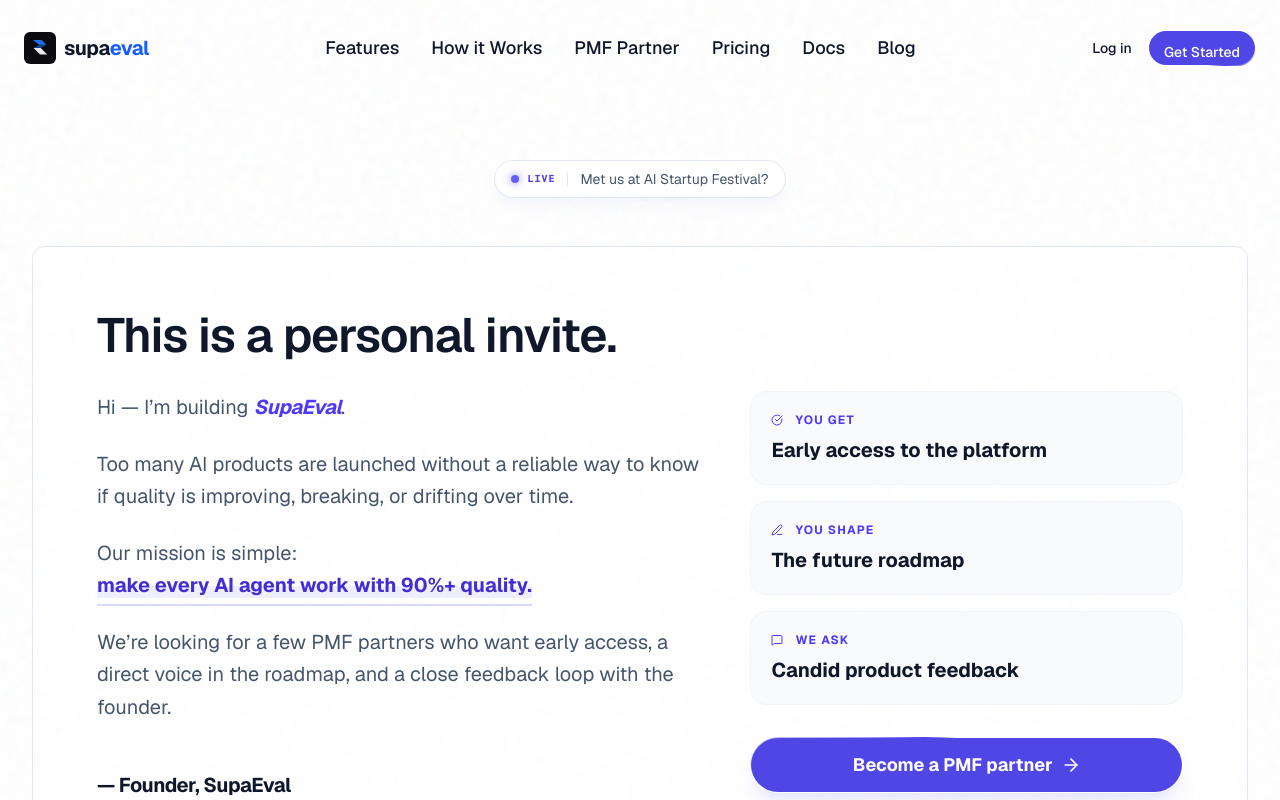
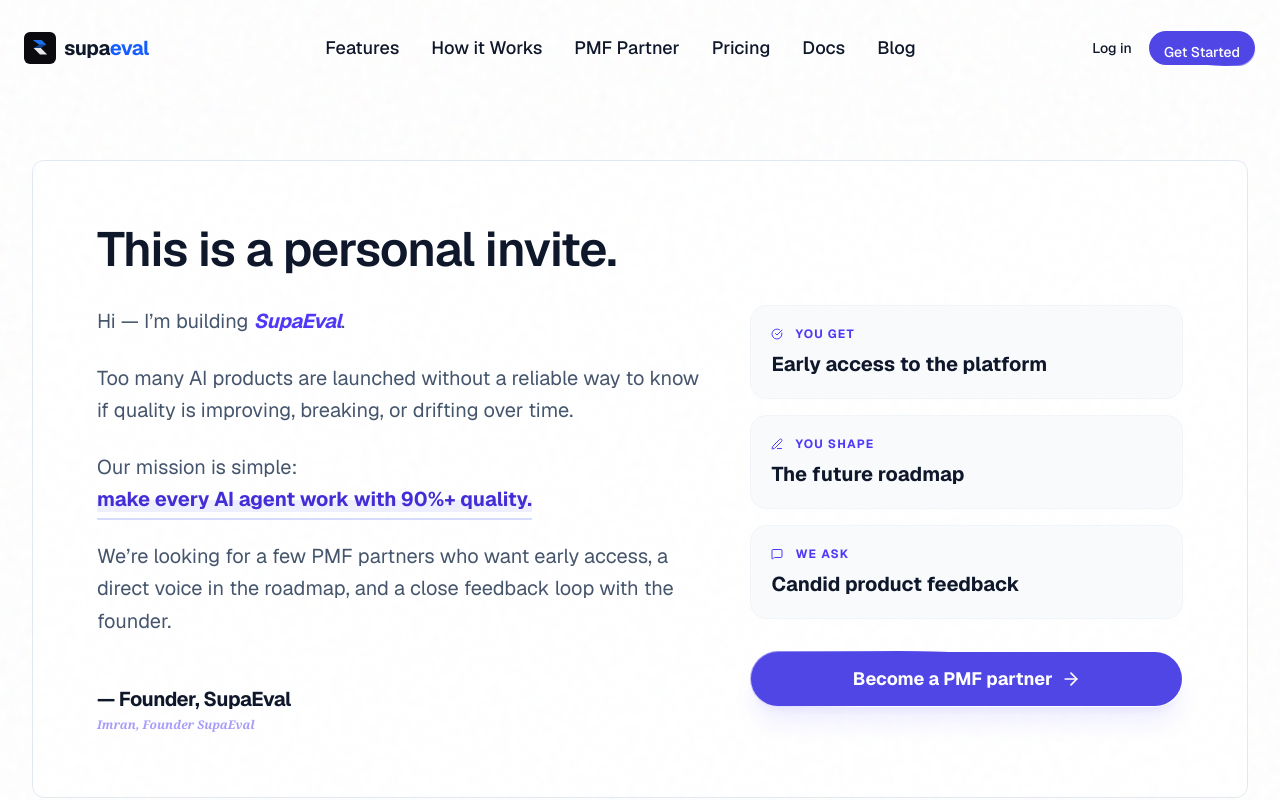
Before and after one commit to soumic28/SupaEval, a Next.js app: page /pmf-partner in a window 1280 px wide. Shown: the top 800 px of the page. Built offline with nearby package versions, Linux system fonts and the light colour scheme.

Commit message:
feat: create PMF partner page component with founder's message, partner benefits, and call to action.

```diff
--- a/src/components/sections/pmf-partner-page.tsx
+++ b/src/components/sections/pmf-partner-page.tsx
@@ -75,7 +75,7 @@ const PMFPartnerPage = () => {
 
       <div className="container relative mx-auto px-4 sm:px-6 lg:px-8">
         {/* Topbar / Tag with Live Indicator */}
-        <ScrollReveal width="100%">
+        {/* <ScrollReveal width="100%">
           <div className="flex justify-center mb-8 md:mb-12">
             <motion.div
               whileHover={{ scale: 1.05, y: -2 }}
@@ -91,7 +91,7 @@ const PMFPartnerPage = () => {
               <span className="group-hover:text-indigo-600 transition-colors">Met us at AI Startup Festival?</span>
             </motion.div>
           </div>
-        </ScrollReveal>
+        </ScrollReveal> */}
 
         {/* Letter Section - NOW FIRST */}
         <ScrollReveal width="100%" delay={0.2}>
@@ -121,7 +121,7 @@ const PMFPartnerPage = () => {
 
                 <div className="pt-4 md:pt-6">
                   <div className="text-slate-900 font-bold text-xl tracking-tight mb-1">— Founder, SupaEval</div>
-                  <div className="text-indigo-600/50 font-mono text-xs font-bold font-serif italic text-lg opacity-40">Founder Signature Hash: 0x8a92f...</div>
+                  <div className="text-indigo-600/50 font-mono text-xs font-bold font-serif italic text-lg ">Imran, Founder SupaEval</div>
                 </div>
               </div>
 
```
